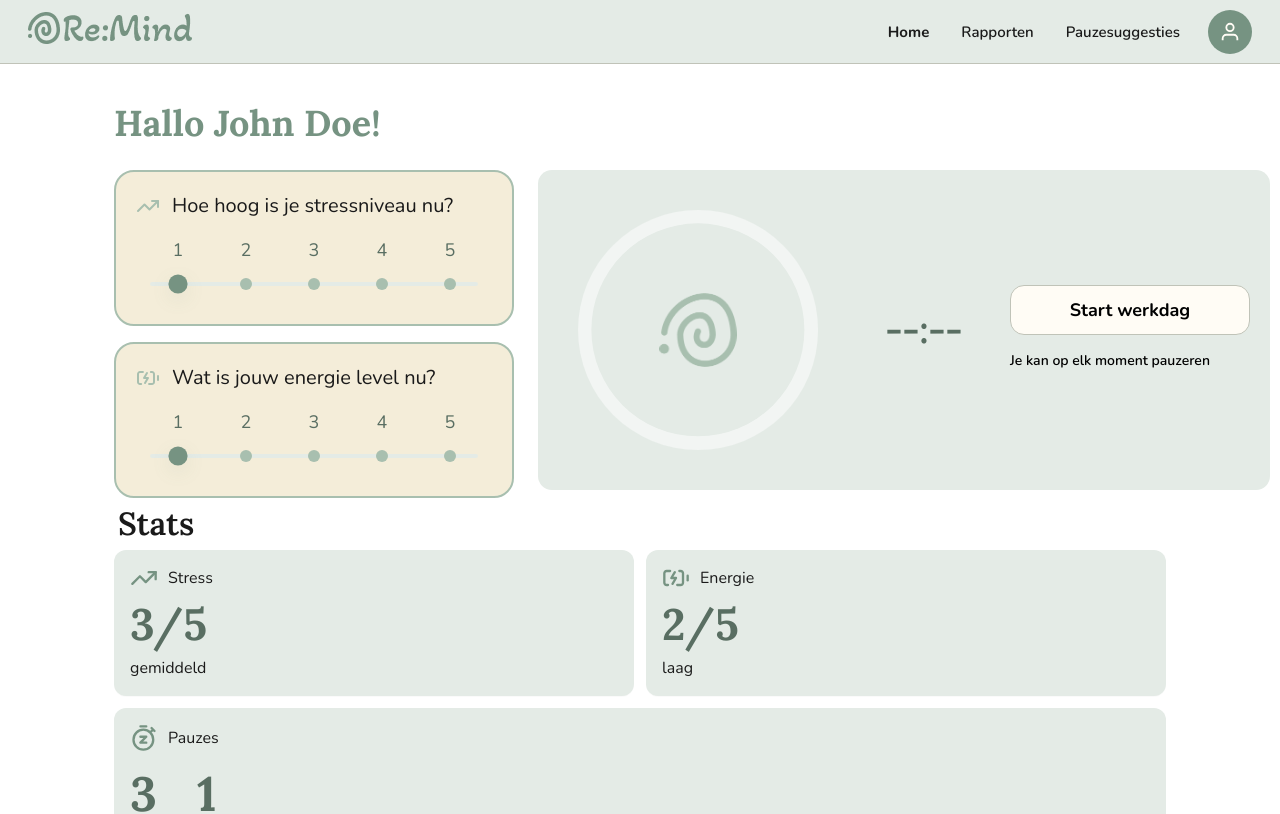
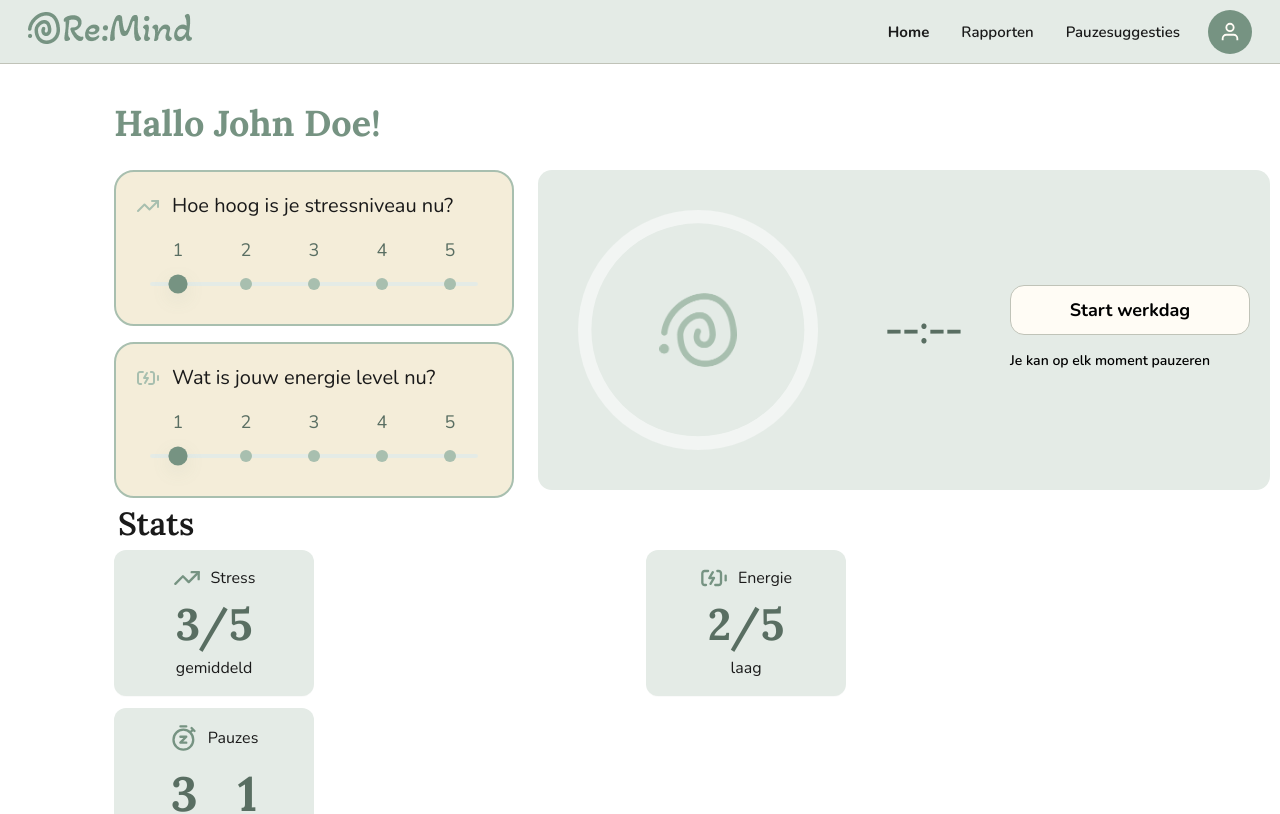
Before and after one commit to sampittois/Re-Mind_App_Individueel, a React (Vite) app in the folder stress-app/frontend/: page / in a window 1280 px wide. Shown: the top 814 px of the page. Built offline with nearby package versions, Linux system fonts and the light colour scheme.

Commit message:
feat: enhance stat-card styles for improved layout and alignment

```diff
--- a/stress-app/frontend/src/styles/stats.css
+++ b/stress-app/frontend/src/styles/stats.css
@@ -23,6 +23,10 @@
 	border-radius: 12px;
 	padding: 14px 16px;
 	box-shadow: 0 1px 0 rgba(0,0,0,0.02);
+    width: 200px;
+    display: flex;
+    flex-direction: column;
+    align-items: center;
 }
 
 .stat-card.small {
```
